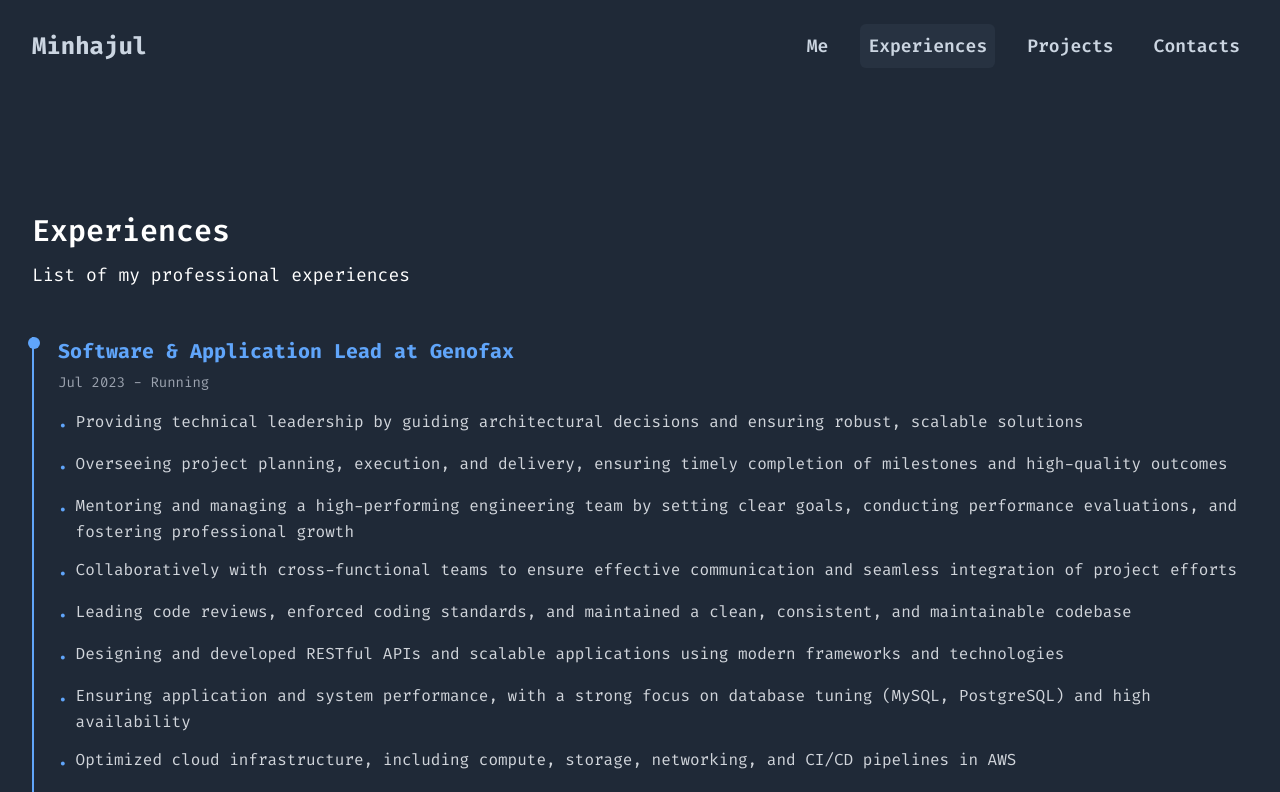
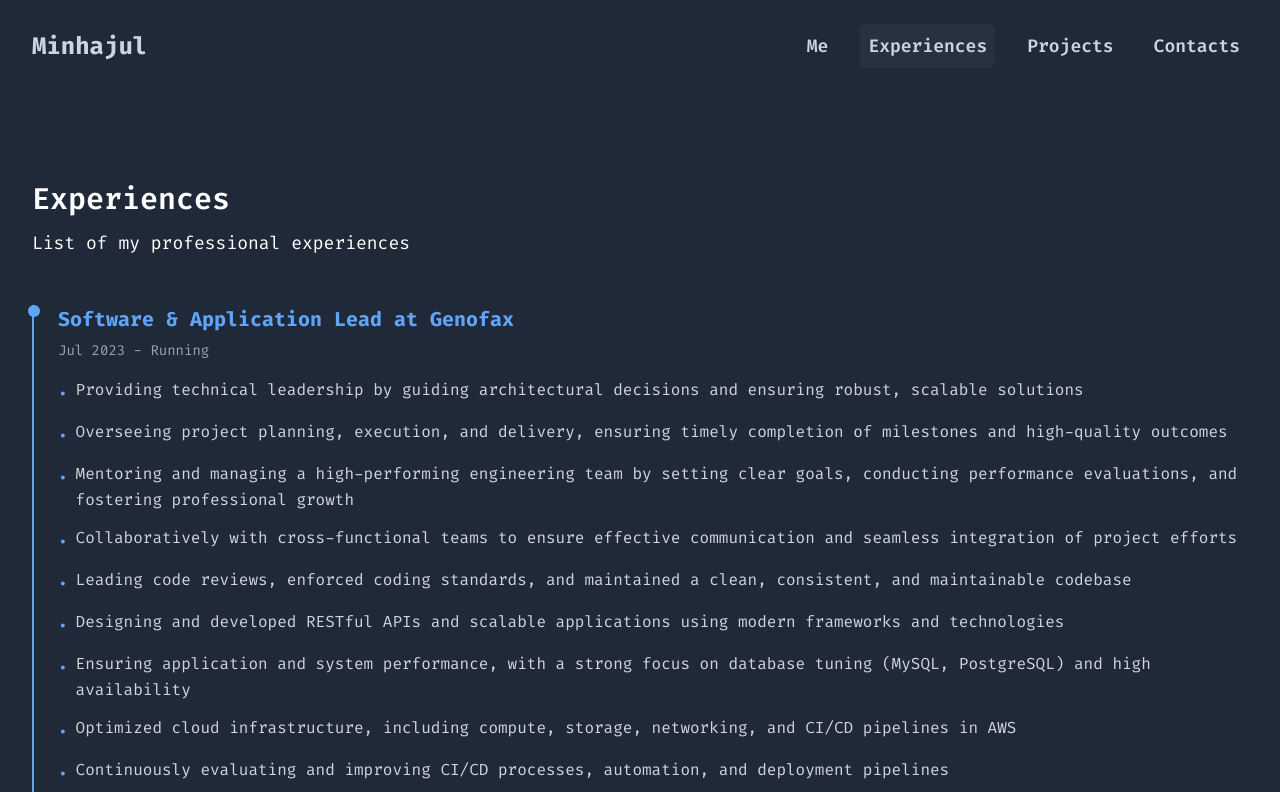
Before and after one commit to minhajul/minhajul.info, a Next.js app: page /experiences in a window 1280 px wide. Shown: the top 792 px of the page. Built offline with nearby package versions, Linux system fonts and the light colour scheme.

Commit message:
#3: Updated

```diff
--- a/src/app/contact/page.js
+++ b/src/app/contact/page.js
@@ -4,7 +4,7 @@ import {motion} from "framer-motion";
 
 export default function Contact() {
     return (
-        <div className="mt-10 lg:mt-24 p-6 lg:px-8 mx-auto max-w-7xl">
+        <div className="mt-10 lg:mt-16 p-6 lg:px-8 mx-auto max-w-7xl">
             <motion.div
                 className="mb-12"
                 initial={{opacity: 0, y: -20}}
--- a/src/app/experiences/page.js
+++ b/src/app/experiences/page.js
@@ -65,7 +65,7 @@ const experiences = [
 
 export default function Experiences() {
     return (
-        <div className="mt-10 lg:mt-24 p-6 lg:px-8 mx-auto max-w-7xl relative">
+        <div className="mt-10 lg:mt-16 p-6 lg:px-8 mx-auto max-w-7xl relative">
             <motion.div
                 className="mb-12"
                 initial={{opacity: 0, y: -20}}
--- a/src/app/page.js
+++ b/src/app/page.js
@@ -3,9 +3,8 @@ import Hero from "@/components/Hero";
 
 export default function Home() {
     return (
-        <div className="mt-10 lg:mt-24 p-6 lg:px-8 mx-auto max-w-7xl">
+        <div className="mt-10 lg:mt-16 p-6 lg:px-8 mx-auto max-w-7xl">
             <Hero/>
-
             <Skills/>
         </div>
     );
--- a/src/app/projects/page.js
+++ b/src/app/projects/page.js
@@ -23,7 +23,7 @@ const projects = [
 
 export default function Projects() {
     return (
-        <div className="mt-10 lg:mt-24 p-6 lg:px-8 mx-auto max-w-7xl relative">
+        <div className="mt-10 lg:mt-16 p-6 lg:px-8 mx-auto max-w-7xl relative">
             <motion.div
                 className="mb-12"
                 initial={{opacity: 0, y: -20}}
```
